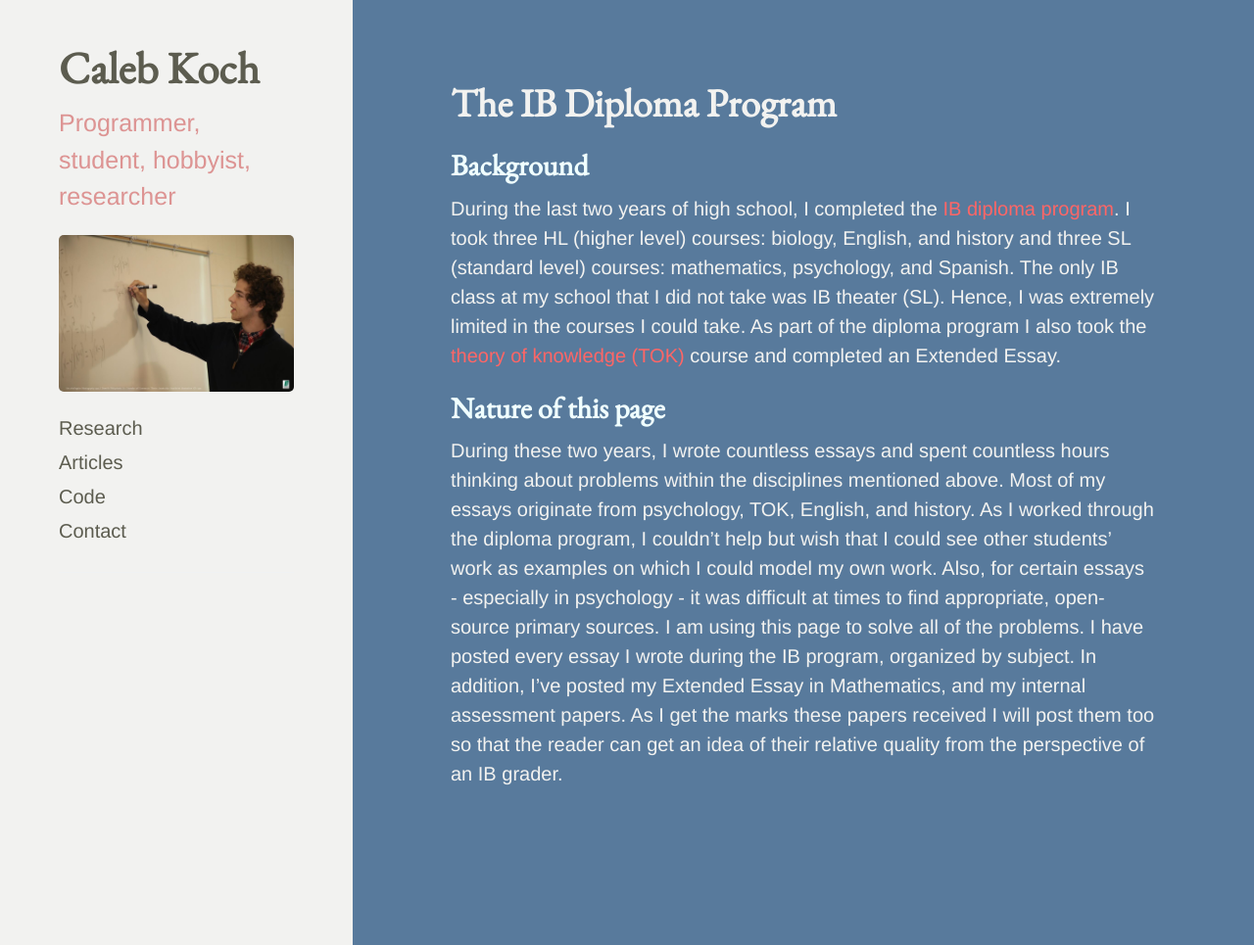
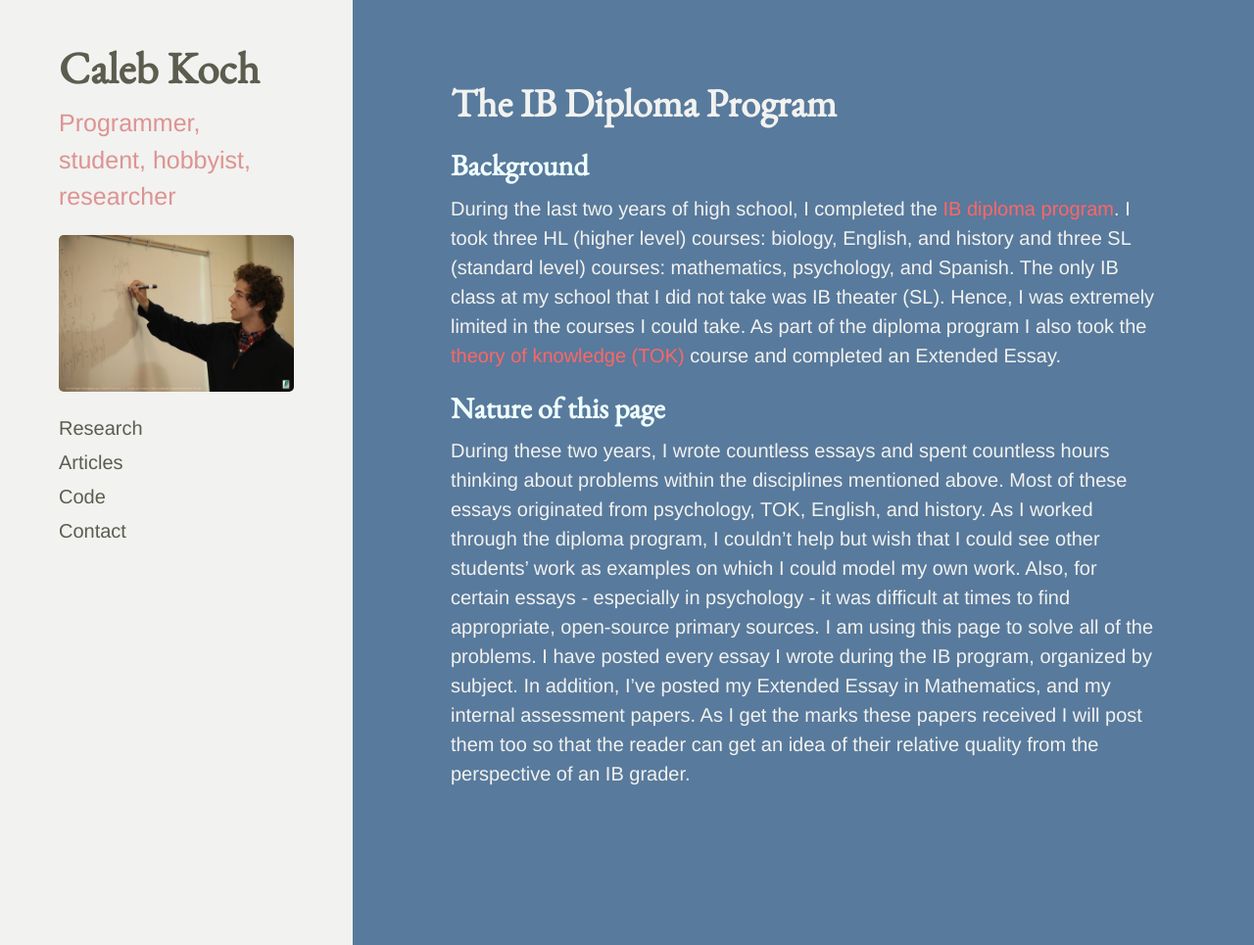
Before and after one commit to cakoch10/cakoch10.github.io, a Jekyll site: the page built from IB.md, in a window 1280 px wide and 965 px high. Shown: the whole window at 98% size. Built offline with Jekyll 4.4.1, drawn with Linux system fonts in a browser that asks for light colours.

Commit message:
Update IB.md

```diff
--- a/IB.md
+++ b/IB.md
@@ -12,5 +12,5 @@ During the last two years of high school, I completed the [IB diploma program](h
 <h2>Nature of this page</h2>
 
 <span style="color:#f2f2f0">
-During these two years, I wrote countless essays and spent countless hours thinking about problems within the disciplines mentioned above. Most of my essays originate from psychology, TOK, English, and history. As I worked through the diploma program, I couldn't help but wish that I could see other students' work as examples on which I could model my own work. Also, for certain essays - especially in psychology - it was difficult at times to find appropriate, open-source primary sources. I am using this page to solve all of the problems. I have posted every essay I wrote during the IB program, organized by subject. In addition, I've posted my Extended Essay in Mathematics, and my internal assessment papers. As I get the marks these papers received I will post them too so that the reader can get an idea of their relative quality from the perspective of an IB grader.
+During these two years, I wrote countless essays and spent countless hours thinking about problems within the disciplines mentioned above. Most of these essays originated from psychology, TOK, English, and history. As I worked through the diploma program, I couldn't help but wish that I could see other students' work as examples on which I could model my own work. Also, for certain essays - especially in psychology - it was difficult at times to find appropriate, open-source primary sources. I am using this page to solve all of the problems. I have posted every essay I wrote during the IB program, organized by subject. In addition, I've posted my Extended Essay in Mathematics, and my internal assessment papers. As I get the marks these papers received I will post them too so that the reader can get an idea of their relative quality from the perspective of an IB grader.
 </span>
```
